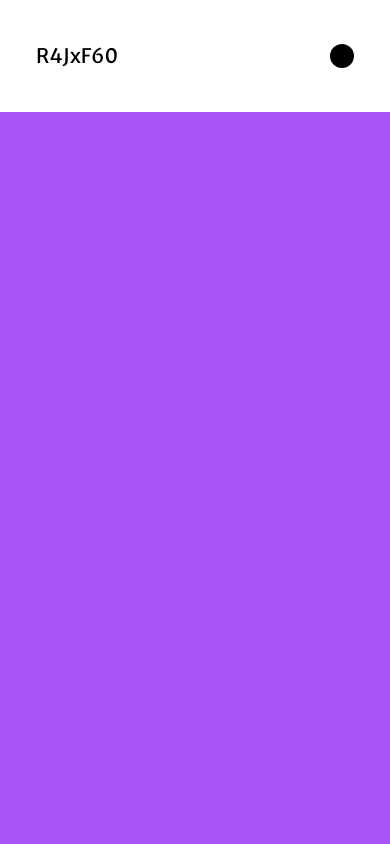
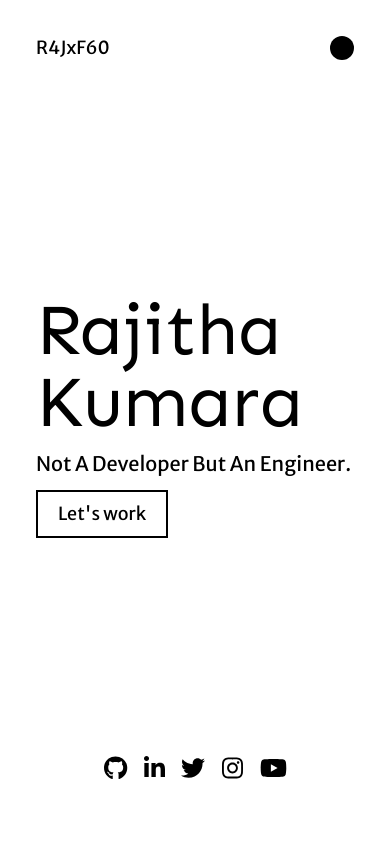
Before and after one commit to R4JxF60/Minimalio, a Next.js app: page / in a window 390 px wide. Shown: the top 844 px of the page. Built offline with nearby package versions, Linux system fonts and the light colour scheme.

Commit message:
update: layout and theme

```diff
--- a/components/Home.js
+++ b/components/Home.js
@@ -1,15 +1,15 @@
-import React from "react";
+import SocialLinks from "./SocialLinks";
 
-class Home extends React.Component {
-    constructor(props) {
-        super(props);
-    }
+function Home(props) {
+    return (
+        <section className="flex flex-col justify-center h-screen min-h-[40vh] relative">
+            <h1 className="font-sen font-normal text-8xl md:block hidden mb-3">@rajitha_kumara</h1>
+            <h1 className="font-sen font-normal block md:hidden mb-3 text-7xl">Rajitha Kumara</h1>
+            <h2 className="font-merriweather font-normal mb-3 text-xl sm:text-2xl">Not A Developer But An Engineer.</h2>
+            <div className="font-merriweather font-normal sm:text-xl border-2 border-solid w-fit sm:pl-6 sm:pr-6 sm:pt-3 sm:pb-3 text-lg pr-5 pl-5 pt-2 pb-2 border-black flex items-center justify-center select-none hover:bg-black hover:text-white cursor-pointer mb-3">Let's work</div>
+            <SocialLinks />
+        </section>
+    );
+}
 
-    render() {
-        return (
-            <React.Fragment>
-
-            </React.Fragment>
-        );
-    }
-}
+export default Home;
--- a/components/Navigation.js
+++ b/components/Navigation.js
@@ -4,7 +4,7 @@ import React from "react";
 function Navigation() {
     return (
         <React.Fragment>
-            <div className="flex justify-between items-center h-28 font-merriweather text-xl font-normal container mx-auto">
+            <div className="flex justify-between items-center h-24 sm:h-28 font-merriweather sm:text-xl text-lg font-normal container mx-auto">
                 <div className="mr-9">
                     <Link href={"/"}><a>R4JxF60</a></Link>
                 </div>
--- a/pages/index.js
+++ b/pages/index.js
@@ -1,21 +1,17 @@
-import React from "react";
 import Navigation from "../components/Navigation";
+import Home from "../components/Home";
+import About from "../components/About";
+import Header from "../components/Header";
 
 function IndexPage() {
     return (
-        <div className="bg-slate-600">
-            <div className="bg-white sm:w-full sm:h-28 sm:fixed sm:p-0 pl-9 pr-9">
+        <div className="bg-white">
+            <div className="bg-white w-full sm:h-28 sm:p-0 pl-9 pr-9 fixed h-24 z-10">
                 <Navigation />
             </div>
-            <div className="container mx-auto">
-
-
-                <div className="h-screen bg-purple-500">
-
-                </div>
-                <div className="h-screen bg-yellow-500">
-
-                </div>
+            <div className="container mx-auto pl-9 pr-9 sm:p-0 z-0">
+                <Home />
+                <About />
             </div>
         </div>
     );
--- a/tailwind.config.js
+++ b/tailwind.config.js
@@ -11,7 +11,7 @@ module.exports = {
     },
     screens: {
       "sm": "640px",
-      "md": "768px",
+      "md": "864px",
       "lg": "1024px",
       "xl": "1164px",
     },
```
